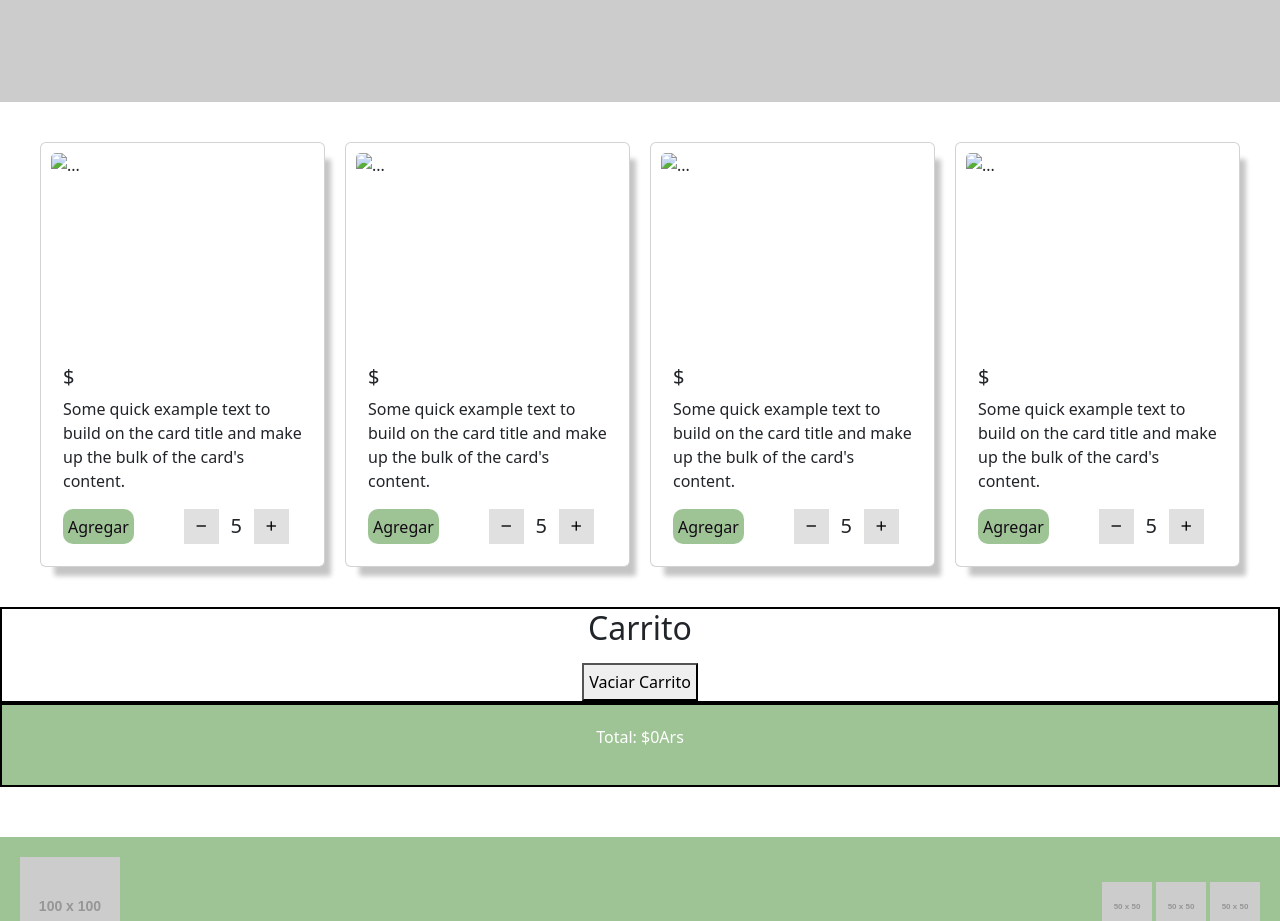
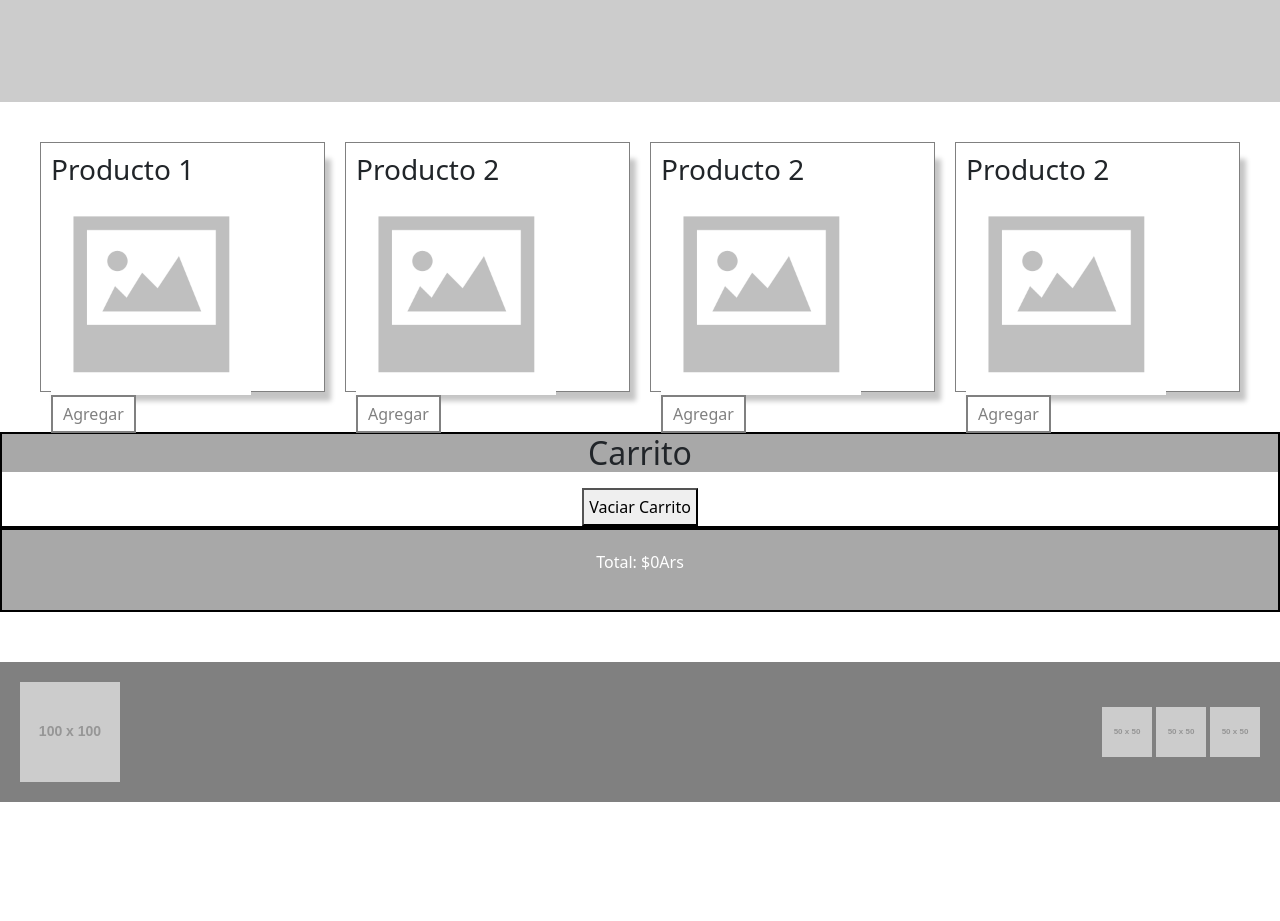
Before and after one commit to Termantita/dw2-dsd, a plain HTML site: page index.html in a window 1280 px wide. Shown: the part 318-1239 px from the top of the page. After the commit the page ends 1120 px from the top, so only its background shows below. Drawn offline with nearby package versions, Linux system fonts and the light colour scheme; placeholder pictures from the web are drawn by us.

Commit message:
Revert "Improve page design"
This reverts commit 57b2d8d75c2cd22c044b89004afd7b31ac4d4233.

```diff
--- a/css/styles.css
+++ b/css/styles.css
@@ -1,15 +1,15 @@
 :root {
-    --text-light: #130a15;
-    --bg-light: #f3eaf5;
-    --primary-light: #9ec495;
-    --secondary-light: #f5eef7;
-    --accent-light: #567f8f;
+    --text-light: rgb(19, 10, 21);
+    --bg-light: rgb(243, 234, 245);
+    --primary-light: rgb(119, 184, 101);
+    --secondary-light: rgb(245, 238, 247);
+    --accent-light: rgb(86, 127, 143);
 
-    --text-dark: #f3eaf5;
-    --bg-dark: #130a15
+    --text-dark: var(--background-light);
+    --bg-dark: var(--text-light);
     --primary-dark: var(--primary-light);
-    --secondary-dark: #0f0811;
-    --accent-dark: #7099a9;
+    --secondary-dark: rgb(15, 8, 17);
+    --accent-dark: rgb(112, 153, 169);
 }
 
 * {
@@ -25,6 +25,7 @@ body {
 /*----HEADER----*/
 
 header {
+    background-color: var(--primary-light);
     display: flex;
     justify-content: space-between;
     align-items: center;
@@ -38,7 +39,7 @@ header {
 
 .itemMenu {
     padding: 30px;
-    color: black;
+    color: white;
 }
 
 /*---MAIN----*/
@@ -53,10 +54,6 @@ header {
     background-position: center;
     background-repeat: no-repeat;
     background-size: cover;
-}
-
-.portada span {
-    color: green;
 }
 
 /*----PRODUCTOS----*/
@@ -75,7 +72,6 @@ header {
     box-shadow: 10px 13px 5px -4px rgba(0,0,0,0.23);
     -webkit-box-shadow: 10px 13px 5px -4px rgba(0,0,0,0.23);
     -moz-box-shadow: 10px 13px 5px -4px rgba(0,0,0,0.23);
-    background-color: var(--primary-light);
 }
 
 .product img {
@@ -85,53 +81,14 @@ header {
     margin-top: 0;
 }
 
-.card .card-body {
-    padding: 12px;
-}
-
-/* .container .col {
-    padding: 0px;
-    width: 30px;
-    height: 30px;
-    flex: 0 0 0%;
-} */
-
-.card .container {
-    display: flex;
-    flex-direction: row;
-    padding: 0px;
-}
-
-.card .container .div-quantity {
-    display: flex;
-    flex-direction: row;
-    margin-left: 50px;
-}
-
-.container p {
-    margin: 0px;
-    width: 35px;
-    height: 35px;
-    font-size: 20px;
-    text-align: center;
-    padding-top: 2px;
-}
-
-.quantity-sum, .quantity-minus {
-    width: 35px;
-    height: 35px;
-    border: none;
-    padding: 0px;
-    background-color: rgba(128, 128, 128, 0.247);
-}
-
 /*----CARRITO----*/
 .cart {
     border: 2px solid black;
 }
 
-.cart h2 {
+.cart h2{
     text-align: center;
+    background-color:  rgb(168, 168, 168);
 }
 
 .cart ul {
@@ -143,30 +100,28 @@ header {
     margin-bottom: 5px;
 }
 
-.cart div {
+.cart div{
     text-align: center;
 }
 
-.cart button {
+.cart button{
     padding: 5px;
 }
 
 .add-to-cart-btn {
-    background-color: var(--primary-light);
-    border-radius: 10px;
-    border: 0px;
-    color: var(--text-light);
-    padding: 5px 5px;
+    background-color: white;
+    /* border-radius: 10px; */
+    color: grey;
+    border: 2px solid grey;
+    padding: 5px 10px;
     cursor: pointer;
     text-align: center;
-    height: 35px;
 }
 
-.add-to-cart-btn:hover {
-    /* transform: scale(1.1);
-    transition-duration: .5s; */
+.add-to-cart-btn:hover{
+    background-color: grey;
     color: white;
-    box-shadow: 5px 8px 5px -4px rgba(0,0,0,0.23);
+
 }
 
 .total {
@@ -174,7 +129,7 @@ header {
     justify-content: center;
     width: 100%;
     padding: 20px;
-    background-color: var(--primary-light);
+    background-color: rgb(168, 168, 168);
     color: white;
     border: 2px solid black;
     margin-bottom: 50px;
@@ -182,10 +137,10 @@ header {
 
 /*--FOOTER--*/
 
-footer {
+footer{
     display: flex;
     justify-content: space-between;
     align-items: center;
-    background-color: var(--primary-light);
+    background-color: grey;
     padding: 20px;
 }
--- a/index.html
+++ b/index.html
@@ -1,142 +1,52 @@
 <!DOCTYPE html>
 <html lang="en">
+
 <head>
-    <meta charset="UTF-8" />
-    <meta http-equiv="X-UA-Compatible" content="IE=edge" />
-    <meta name="viewport" content="width=device-width, initial-scale=1.0" />
-    <link rel="stylesheet" href="./css/styles.css" />
-    <link
-      href="https://cdn.jsdelivr.net/npm/bootstrap@5.3.2/dist/css/bootstrap.min.css"
-      rel="stylesheet"
-      integrity="sha384-T3c6CoIi6uLrA9TneNEoa7RxnatzjcDSCmG1MXxSR1GAsXEV/Dwwykc2MPK8M2HN"
-      crossorigin="anonymous"
-    />
-    <link
-      href="https://unpkg.com/boxicons@2.1.4/css/boxicons.min.css"
-      rel="stylesheet"
-    />
+    <meta charset="UTF-8">
+    <meta http-equiv="X-UA-Compatible" content="IE=edge">
+    <meta name="viewport" content="width=device-width, initial-scale=1.0">
+    <link rel="stylesheet" href="./css/styles.css">
+    <link href="https://cdn.jsdelivr.net/npm/bootstrap@5.3.2/dist/css/bootstrap.min.css" rel="stylesheet" integrity="sha384-T3c6CoIi6uLrA9TneNEoa7RxnatzjcDSCmG1MXxSR1GAsXEV/Dwwykc2MPK8M2HN" crossorigin="anonymous">
     <title>Entrega esperada</title>
 </head>
 
 <body>
     <header>
-      <img src="https://dummyimage.com/100x100/c5c6c7/fff" alt="" />
+        <img src="https://dummyimage.com/100x100/c5c6c7/fff" alt="">
         <nav>
             <ul class="menu">
-          <li class="itemMenu">Inicio</li>
-          <li class="itemMenu">Tienda</li>
-          <li class="itemMenu">Contacto</li>
+                <li class="itemMenu">item</li>
+                <li class="itemMenu">item</li>
+                <li class="itemMenu">item</li>
             </ul>
         </nav>
     </header>
     <main>
         <section class="portada">
-        <h1>Tienda <span>Re</span>Think</h1>
-        <p>
-          El lugar donde puedes vender objetos de segunda mano o usados
-        </p>
+            <h1>Mi web e-commerse</h1>
+            <p>Lorem ipsum dolor sit amet consectetur adipisicing elit. Libero id asperiores, recusandae sed illum modi nisi necessitatibus unde quis excepturi accusamus</p>
         </section>
         <section class="contenedorCards">
-        <!-- <div class="product" data-price="10">
+            <div class="product" data-price="10">
                 <h3>Producto 1</h3>
                 <img src="./img/imgPlano.png" alt="plano">
                 <button class="add-to-cart-btn">Agregar</button>
-            </div> -->
-        <article class="card product" style="width: 18rem">
-          <img src="..." class="card-img-top" alt="..." />
-          <div class="card-body">
-            <h5 class="product-price">$</h5>
-            <p class="product-description">
-              Some quick example text to build on the card title and make up the
-              bulk of the card's content.
-            </p>
-
-            <div class="container">
+            </div>
+            <div class="product" data-price="20">
+                <h3>Producto 2</h3>
+                <img src="./img/imgPlano.png" alt="plano">
                 <button class="add-to-cart-btn">Agregar</button>
-              <div class="div-quantity">
-                <button class="quantity-minus">
-                    <i class="bx bx-minus"></i>
-                  </button>
-                  <p class="quantity">5</p>
-                  <button class="quantity-sum">
-                    <i class="bx bx-plus"></i>
-                  </button>
             </div>
+            <div class="product" data-price="20">
+                <h3>Producto 2</h3>
+                <img src="./img/imgPlano.png" alt="plano">
+                <button class="add-to-cart-btn">Agregar</button>
             </div>
+            <div class="product" data-price="20">
+                <h3>Producto 2</h3>
+                <img src="./img/imgPlano.png" alt="plano">
+                <button class="add-to-cart-btn">Agregar</button>
             </div>
-        </article>
-
-        <article class="card product" style="width: 18rem">
-            <img src="..." class="card-img-top" alt="..." />
-            <div class="card-body">
-              <h5 class="product-price">$</h5>
-              <p class="product-description">
-                Some quick example text to build on the card title and make up the
-                bulk of the card's content.
-              </p>
-
-              <div class="container">
-                <button class="add-to-cart-btn">Agregar</button>
-                <div class="div-quantity">
-                  <button class="quantity-minus">
-                      <i class="bx bx-minus"></i>
-                    </button>
-                    <p class="quantity">5</p>
-                    <button class="quantity-sum">
-                      <i class="bx bx-plus"></i>
-                    </button>
-                </div>
-              </div>
-            </div>
-          </article>
-
-          <article class="card product" style="width: 18rem">
-            <img src="..." class="card-img-top" alt="..." />
-            <div class="card-body">
-              <h5 class="product-price">$</h5>
-              <p class="product-description">
-                Some quick example text to build on the card title and make up the
-                bulk of the card's content.
-              </p>
-
-              <div class="container">
-                <button class="add-to-cart-btn">Agregar</button>
-                <div class="div-quantity">
-                  <button class="quantity-minus">
-                      <i class="bx bx-minus"></i>
-                    </button>
-                    <p class="quantity">5</p>
-                    <button class="quantity-sum">
-                      <i class="bx bx-plus"></i>
-                    </button>
-                </div>
-              </div>
-            </div>
-          </article>
-
-          <article class="card product" style="width: 18rem">
-            <img src="..." class="card-img-top" alt="..." />
-            <div class="card-body">
-              <h5 class="product-price">$</h5>
-              <p class="product-description">
-                Some quick example text to build on the card title and make up the
-                bulk of the card's content.
-              </p>
-
-              <div class="container">
-                <button class="add-to-cart-btn">Agregar</button>
-                <div class="div-quantity">
-                  <button class="quantity-minus">
-                      <i class="bx bx-minus"></i>
-                    </button>
-                    <p class="quantity">5</p>
-                    <button class="quantity-sum">
-                      <i class="bx bx-plus"></i>
-                    </button>
-                </div>
-              </div>
-            </div>
-          </article>
         </section>
         <section class="contenedorCarrito">
             <div class="cart">
@@ -152,26 +62,14 @@
         </div>
     </main>
     <footer>
-      <img src="https://dummyimage.com/100x100/c5c6c7/fff" alt="" />
+        <img src="https://dummyimage.com/100x100/c5c6c7/fff" alt="">
         <div>
-        <a href=""
-          ><img src="https://dummyimage.com/50x50/c5c6c7/fff" alt=""
-        /></a>
-        <a href=""
-          ><img src="https://dummyimage.com/50x50/c5c6c7/fff" alt=""
-        /></a>
-        <a href=""
-          ><img src="https://dummyimage.com/50x50/c5c6c7/fff" alt=""
-        /></a>
+            <a href=""><img src="https://dummyimage.com/50x50/c5c6c7/fff" alt=""></a>
+            <a href=""><img src="https://dummyimage.com/50x50/c5c6c7/fff" alt=""></a>
+            <a href=""><img src="https://dummyimage.com/50x50/c5c6c7/fff" alt=""></a>
         </div>
     </footer>
-
     <script src="./js/index.js"></script>
-    <script
-      src="https://cdn.jsdelivr.net/npm/bootstrap@5.3.2/dist/js/bootstrap.min.js"
-      integrity="sha384-BBtl+eGJRgqQAUMxJ7pMwbEyER4l1g+O15P+16Ep7Q9Q+zqX6gSbd85u4mG4QzX+"
-      crossorigin="anonymous"
-    ></script>
-    <script src="https://unpkg.com/boxicons@2.1.4/dist/boxicons.js"></script>
+    <script src="https://cdn.jsdelivr.net/npm/bootstrap@5.3.2/dist/js/bootstrap.min.js" integrity="sha384-BBtl+eGJRgqQAUMxJ7pMwbEyER4l1g+O15P+16Ep7Q9Q+zqX6gSbd85u4mG4QzX+" crossorigin="anonymous"></script>
 </body>
 </html>
```
Lines whose indentation alone changed are shown as unchanged.
